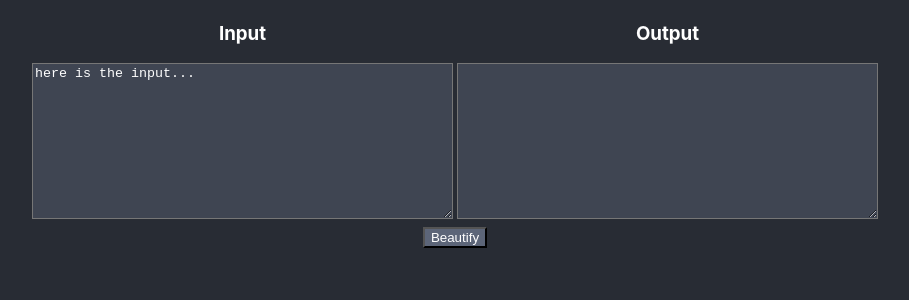
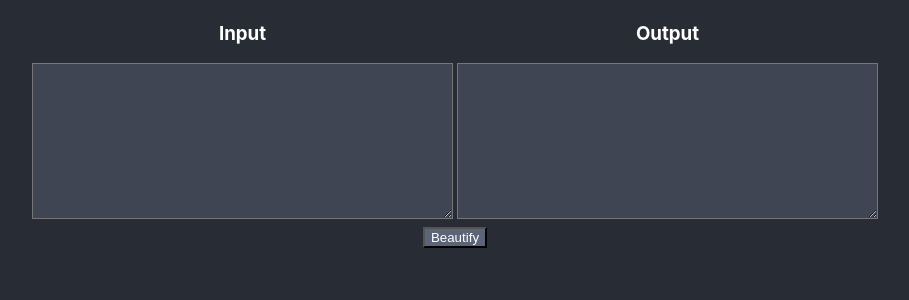
Before and after one commit to AdnanCigtekin/json-beautifier, a React (Create React App) app: page / in a window 1280 px wide. Shown: the top 300 px of the page, without its empty margins (185-1094 px from the left). Built offline with nearby package versions, Linux system fonts and the light colour scheme.

Commit message:
Second commit

```diff
--- a/src/App.js
+++ b/src/App.js
@@ -8,7 +8,7 @@ class App extends React.Component {
     super(props);
 
     this.state = {
-      myInput: "here is the input...",
+      myInput: "",
       myOutput: ""
     }
     this.prepareOutput = this.prepareOutput.bind(this);
```
Also changed, not shown: public/manifest.json.
